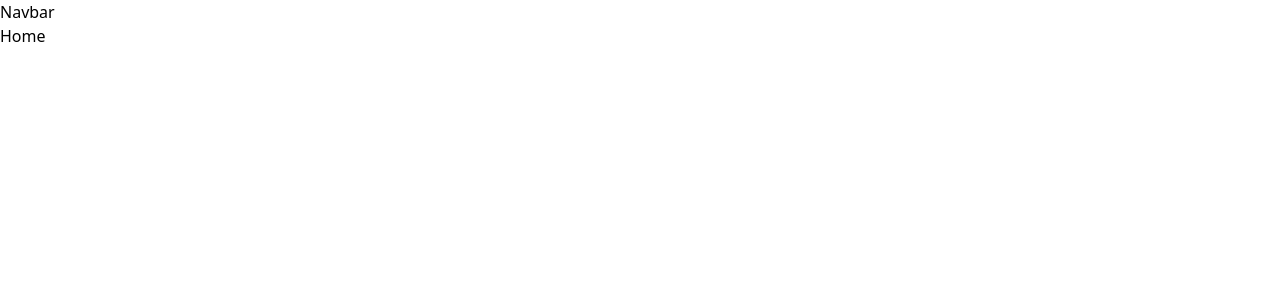
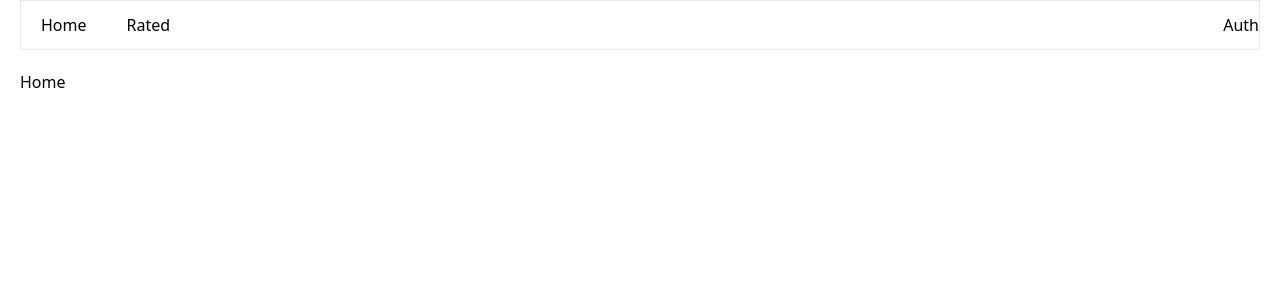
Before and after one commit to sohunz/movie-rating-app, a React (Vite) app: page / in a window 1280 px wide. Shown: the top 300 px of the page. Built offline with nearby package versions, Linux system fonts and the light colour scheme.

Commit message:
navbar done

```diff
--- a/src/App.tsx
+++ b/src/App.tsx
@@ -3,7 +3,7 @@ import Navbar from "./components/pages/Navbar";
 
 const App = () => {
     return (
-        <div>
+        <div className="mx-5">
             <Navbar />
             <Outlet />
         </div>
--- a/src/components/pages/Navbar.tsx
+++ b/src/components/pages/Navbar.tsx
@@ -1,7 +1,27 @@
+import { Link } from "react-router-dom";
+
 const Navbar = () => {
     return (
-        <div>
-            <p>Navbar</p>
+        <div className="border mb-5">
+            <div className="flex items-center justify-between">
+                <div className="flex items-center">
+                    <Link
+                        to="/"
+                        className="py-3 px-5 cursor-pointer hover:bg-gray-300"
+                    >
+                        Home
+                    </Link>
+                    <Link
+                        to="/rated"
+                        className="py-3 px-5 cursor-pointer hover:bg-gray-300"
+                    >
+                        Rated
+                    </Link>
+                </div>
+                <div>
+                    <p>Auth</p>
+                </div>
+            </div>
         </div>
     );
 };
--- /dev/null
+++ b/src/pages/rated/Rated.tsx
@@ -0,0 +1,5 @@
+const Rated = () => {
+    return <div>Rated</div>;
+};
+
+export default Rated;
--- a/src/routes/router.tsx
+++ b/src/routes/router.tsx
@@ -1,5 +1,6 @@
 import App from "@/App";
 import Home from "@/pages/home/Home";
+import Rated from "@/pages/rated/Rated";
 import { createBrowserRouter } from "react-router-dom";
 
 export const router = createBrowserRouter([
@@ -11,6 +12,10 @@ export const router = createBrowserRouter([
                 path: "/",
                 element: <Home />,
             },
+            {
+                path: "rated",
+                element: <Rated />,
+            },
         ],
     },
 ]);
```
